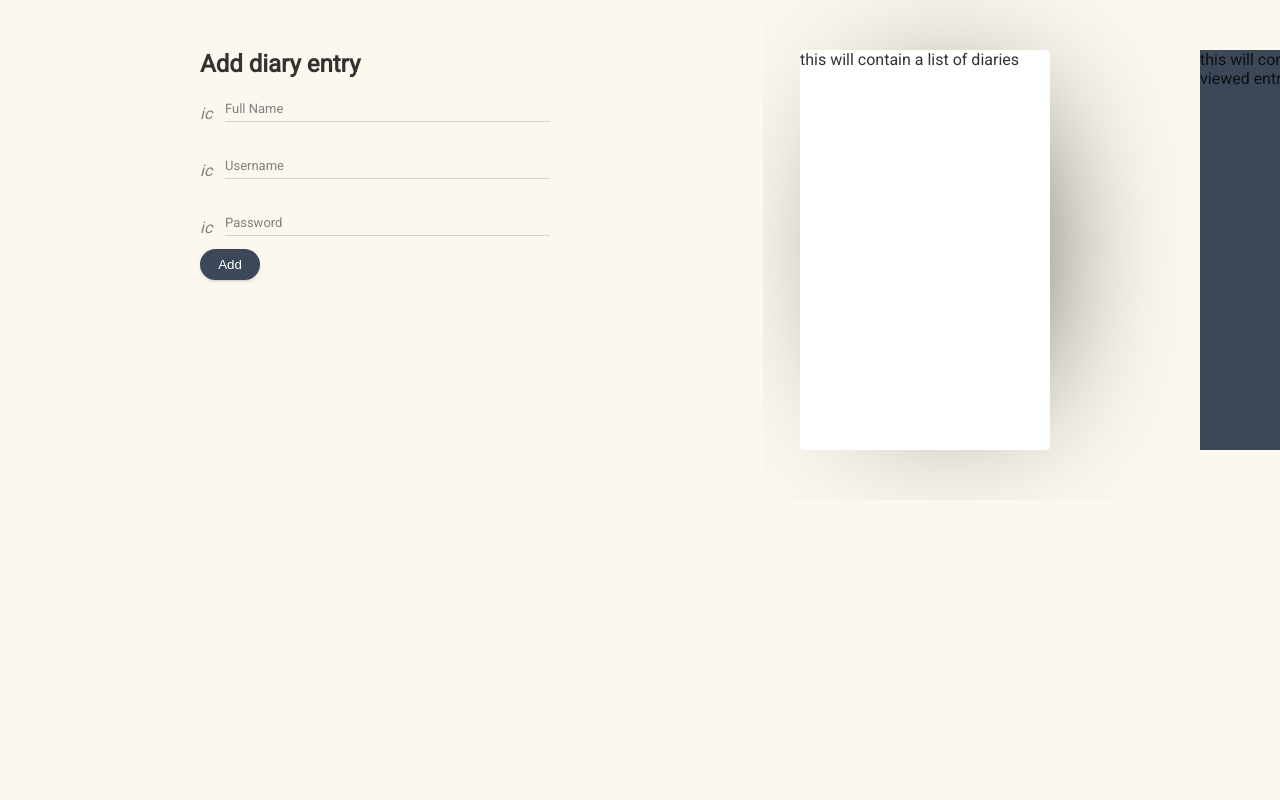
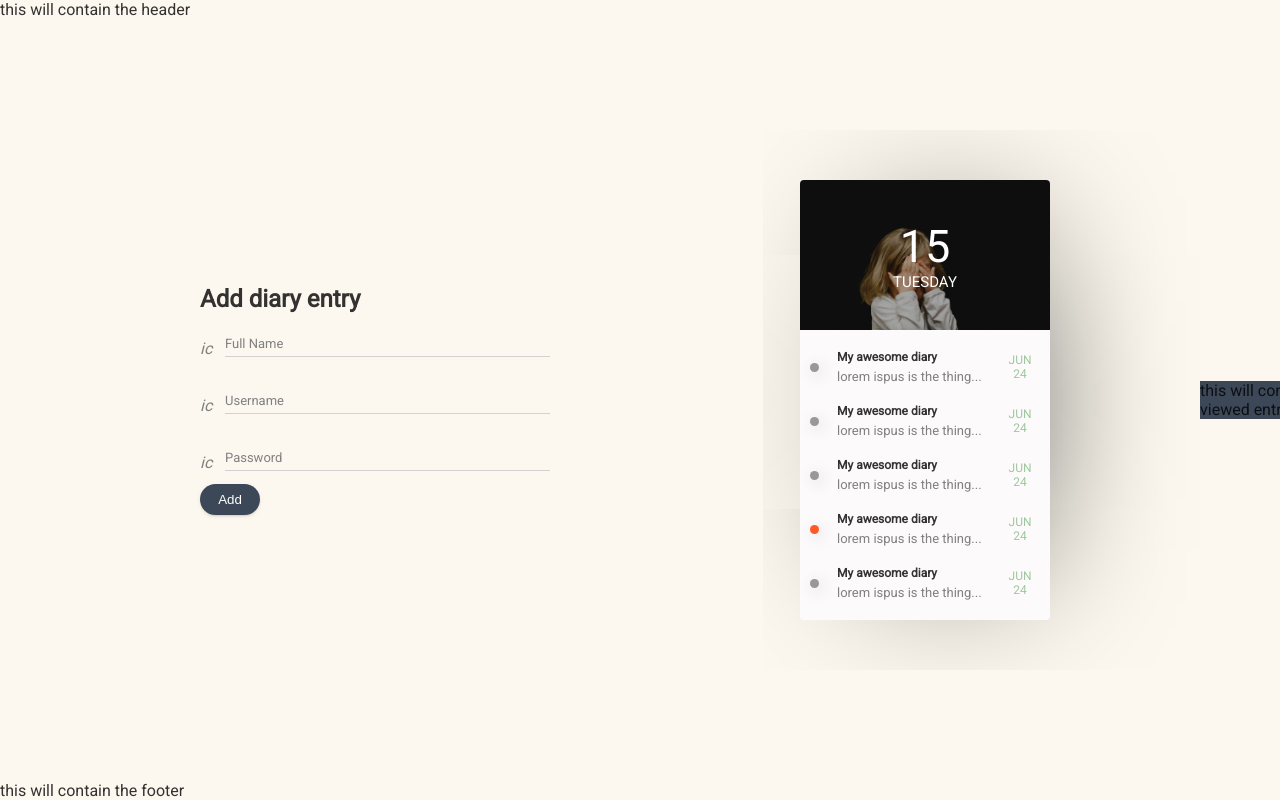
Before and after one commit to damafeez/MyDiary, a plain HTML site: page UI/home.html in a window 1280 px wide. Drawn offline with Linux system fonts and the light colour scheme.

Commit message:
Add Diaries Card

```diff
--- a/UI/css/style.css
+++ b/UI/css/style.css
@@ -7,6 +7,7 @@
   --primary-text-color: rgba(0, 0, 0, 0.8);
   --darker-text-color: #3C4858;
   --light-gray: #f8f8f8;
+  --outrageous-orange: #ff5925;
 }
 /* resets */
 *, *::before, *::after {
@@ -197,8 +198,10 @@ section.intro p {
   margin-top: 15rem;
 }
 body.logged-in {
-  /* background: #f8f8f8; */
   background: #fcf8ef;
+  display: flex;
+  flex-direction: column;
+  justify-content: space-between;
 }
 body.logged-in main {
   padding: 5rem 20rem;
@@ -206,6 +209,7 @@ body.logged-in main {
 }
 .scroller {
   display: flex;
+  align-items: center;
   transition: transform 1s ease-in-out;
 }
 section.add-diary {
@@ -215,10 +219,70 @@ section.add-diary {
 section.diaries {
   min-width: 25rem;
   min-height: 40rem;
-  background: white;
+  background: #fcfafa;
   margin-right: 15rem;
   box-shadow: 25px 0px 162px -68px rgba(0, 0, 0, 1);
   border-radius: 4px;
+}
+section.diaries .today {
+  height: 15rem;
+  border-radius: 4px 4px 0 0;
+  background: linear-gradient(rgba(0, 0, 0, .3), rgba(0, 0, 0, .3)), url(../img/bg-4.jpg);
+  background-size: contain;
+  color: white;
+  display: flex;
+  flex-direction: column;
+  justify-content: center;
+  align-items: center;
+}
+section.diaries .today #date {
+  font-size: 4.5rem;
+}
+section.diaries .today #day {
+  font-size: 1.5rem;
+}
+section.diaries ul {
+  list-style: none;
+  padding: 2rem 1rem;
+  max-height: 30rem;
+  overflow: auto;
+}
+section.diaries ul li {
+  display: grid;
+  grid-template-areas: "pointer title date"
+                       "pointer desc date";
+  grid-template-columns: 2rem 1fr 4rem;
+  grid-gap: .5rem .7rem;
+  align-items: center;
+}
+section.diaries ul li:not(:last-child) {
+  margin-bottom: 2rem;
+}
+section.diaries ul li .pointer{
+  grid-area: pointer;
+  width: .9rem;
+  height: .9rem;
+  border-radius: 50%;
+  box-shadow: 3px 3px 16px rgba(0, 0, 0, .2);
+  background: #999895;
+}
+section.diaries ul li .title{
+  grid-area: title;
+  font-size: 1.2rem;
+}
+section.diaries ul li .desc{
+  grid-area: desc;
+  font-size: 1.3rem;
+  color: grey;
+}
+section.diaries ul li .date{
+  grid-area: date;
+  font-size: 1.2rem;
+  color: #9dc89f;
+  text-align: center;
+}
+section.diaries ul li.active .pointer{
+  background: var(--outrageous-orange);
 }
 section.diary {
   min-width: 25rem;
--- a/UI/home.html
+++ b/UI/home.html
@@ -8,6 +8,7 @@
   <title>myDiary</title>
 </head>
 <body class="logged-in">
+  <header>this will contain the header</header>
   <main>
     <div class="scroller">
       <section class="add-diary">
@@ -32,13 +33,49 @@
         </form>
       </section>
       <section class="diaries">
-        this will contain a list of diaries
+        <div class="today">
+          <span id="date">15</span>
+          <span id="day">TUESDAY</span>
+        </div>
+        <ul>
+          <li>
+            <span class="pointer"></span>
+            <h4 class="title">My awesome diary</h4>
+            <p class="desc">lorem ispus is the thing...</p>
+            <span class="date">JUN<br />24</span>
+          </li>
+          <li>
+            <span class="pointer"></span>
+            <h4 class="title">My awesome diary</h4>
+            <p class="desc">lorem ispus is the thing...</p>
+            <span class="date">JUN<br />24</span>
+          </li>
+          <li>
+            <span class="pointer"></span>
+            <h4 class="title">My awesome diary</h4>
+            <p class="desc">lorem ispus is the thing...</p>
+            <span class="date">JUN<br />24</span>
+          </li>
+          <li class="active">
+            <span class="pointer"></span>
+            <h4 class="title">My awesome diary</h4>
+            <p class="desc">lorem ispus is the thing...</p>
+            <span class="date">JUN<br />24</span>
+          </li>
+          <li>
+            <span class="pointer"></span>
+            <h4 class="title">My awesome diary</h4>
+            <p class="desc">lorem ispus is the thing...</p>
+            <span class="date">JUN<br />24</span>
+          </li>
+        </ul>
       </section>
       <section class="diary">
         this will contain the currently viewed entry
       </section>
     </div>
   </main>
+  <footer>this will contain the footer</footer>
   <script src="js/app.js"></script>
 </body>
 </html>
```
